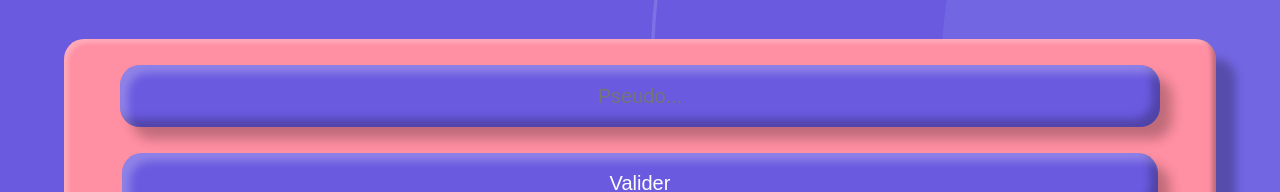
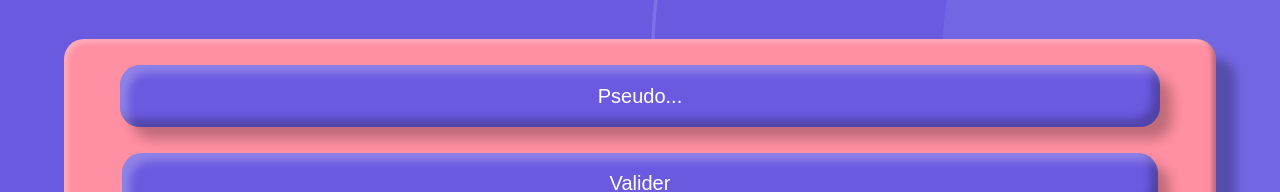
Before and after one commit to Chosess/Qouizz, a plain HTML site: page index.html in a window 1280 px wide. Shown: the part 413-605 px from the top of the page. Drawn offline with nearby package versions, Linux system fonts and the light colour scheme.

Commit message:
la proumiere page

```diff
--- a/css/qouizz.css
+++ b/css/qouizz.css
@@ -52,10 +52,6 @@ h1{
     box-shadow: 20px 20px 10px rgba(0, 0, 0, 0.25), inset -4px -4px 4px rgba(0, 0, 0, 0.25), inset 4px 4px 4px rgba(255, 255, 255, 0.25);
     width: 90%;
 }
-.rose > *{
-    height: 50px;
-    width: 80%;
-}
 
 .pseudo{
     text-align: center;
@@ -75,3 +71,6 @@ h1{
     width: 90%;
     height: 30%;
 }
+.ombreuu::placeholder{
+    color: white;
+}
```
Also changed, not shown: index.html (+0 -2 lines).
